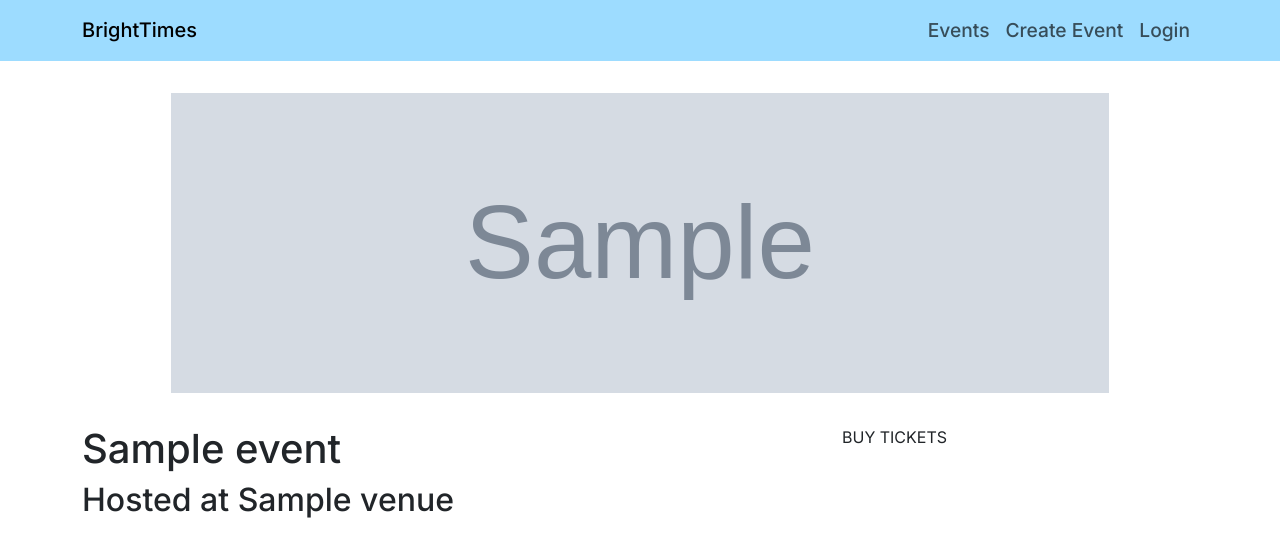
After one commit to avabellaw/bright-times, a Django app: page /events/event-details/1 in a window 1280 px wide. The commit adds this page. Shown: the top 557 px of the page. Run offline with Django 5.2, Linux system fonts and the light colour scheme; tables that the repository leaves empty hold one stand-in row (values such as "Sample post"); grey boxes marked "Sample" are stand-in pictures.

Commit message:
Add intial event details html, views, url + styling

```diff
--- /dev/null
+++ b/events/templates/events/event-details.html
@@ -0,0 +1,27 @@
+{% extends 'base.html' %}
+
+{% block title %}BrightTimes - {{ event.name }}{% endblock %}
+
+{% block content %}
+    <div class="container">
+        <div class="row">
+            <div class="col">
+                <div class="event-header">
+                    <div class="event-hero-img">
+                        <img class="img img-responsive" src="{{ event.image.url }}" alt="">
+                    </div>
+                </div>
+            </div>
+        </div>
+
+        <div class="row">
+            <div class="col-12 col-md-8">
+                <h1>{{ event.name }}</h1>
+                <h2>Hosted at {{ event.venue.name }}</h2>
+            </div>
+            <div id="event-details_buy-tickets" class="fixed-bottom col-md-4">
+                <p>BUY TICKETS</p>
+            </div>
+        </div>
+    </div>
+{% endblock %}
--- a/events/templates/includes/event-card.html
+++ b/events/templates/includes/event-card.html
@@ -1,5 +1,4 @@
 {% load static %}
-
 <div class="col-12 col-sm-6 col-md-4 col-lg-3">
         <div class="event-card">
             <div class="event-card_img">
@@ -43,8 +42,10 @@
                 </section>
                 <footer>
                     <p class="tickets-left">{{ event.tickets_left }} Tickets left</p>
-                <a href="{% url 'buy-ticket' event.id %}" class="btn btn-dark">BUY TICKETS</a>
+                    <a id="buy-tickets" href="{% url 'buy-ticket' event.id %}" class="btn btn-dark">BUY TICKETS</a>
                 </footer>
             </article>
+
+            <a class="stretched-link" href="{% url 'event-details' event.id %}"></a>
         </div>
 </div>
--- a/events/urls.py
+++ b/events/urls.py
@@ -23,4 +23,8 @@ urlpatterns = [
 
     # Buy a ticket
     path('buy-ticket/<int:event_id>', views.buy_ticket, name='buy-ticket'),
+
+    # Event details
+    path('event-details/<int:event_id>', views.event_details,
+         name='event-details'),
 ]
--- a/events/views.py
+++ b/events/views.py
@@ -24,6 +24,18 @@ def events(request):
 
     context = {
         'events': events,
+    }
+
+    return render(request, template, context)
+
+
+def event_details(request, event_id):
+    event = Event.objects.get(id=event_id)
+
+    template = 'events/event-details.html'
+
+    context = {
+        'event': event,
     }
 
     return render(request, template, context)
--- a/static/css/style.css
+++ b/static/css/style.css
@@ -58,6 +58,33 @@
 
 /* Events */
 
+    /* Event detail */
+
+    .event-hero-img {
+        width: 100%;
+        height: 300px;
+        padding: 0 8%;
+        margin-bottom: 2em;
+    }
+
+    .event-hero-img > img {
+        width: 100%;
+        height: 100%;
+        object-fit: cover;
+    }
+
+    .event-header > h1 {
+        text-transform: capitalize;
+    }
+
+    @media screen and (min-width: 768px) {
+        #event-details_buy-tickets {
+            position: static;
+        }
+    }
+
+    /* End Event detail */
+
     /* Event cards */
 
     .event-cards-container {
@@ -78,10 +105,16 @@
         width: 250px;
         margin: auto;
         max-width: 100%;
+        position: relative;
 
         /* Event card variables */
         --outline-colour: #545454;
         --card-border-radius: 9px;
+    }
+
+    a#buy-tickets {
+        /* Position buy tickets link above .stretched-link (event details) */
+        z-index: 11;
     }
 
     .event-card_img {
```
Lines whose indentation alone changed are shown as unchanged.
